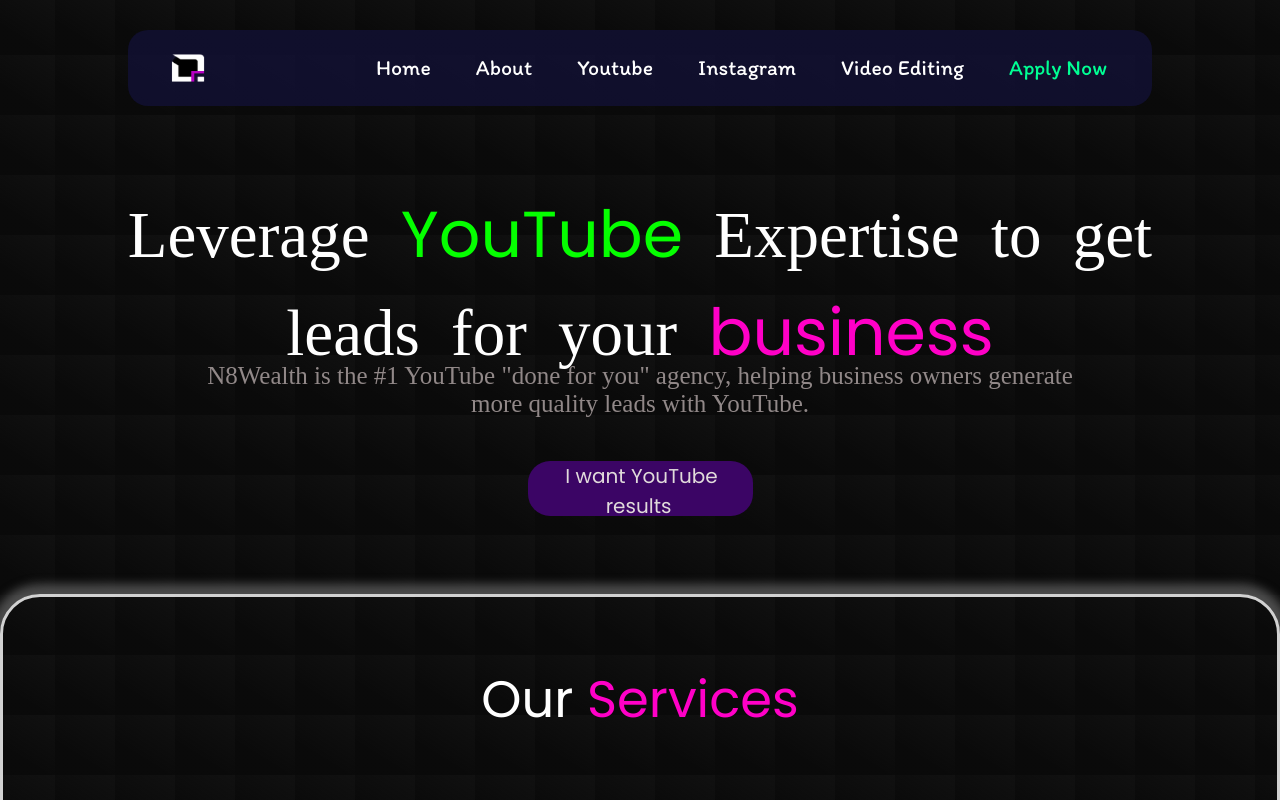
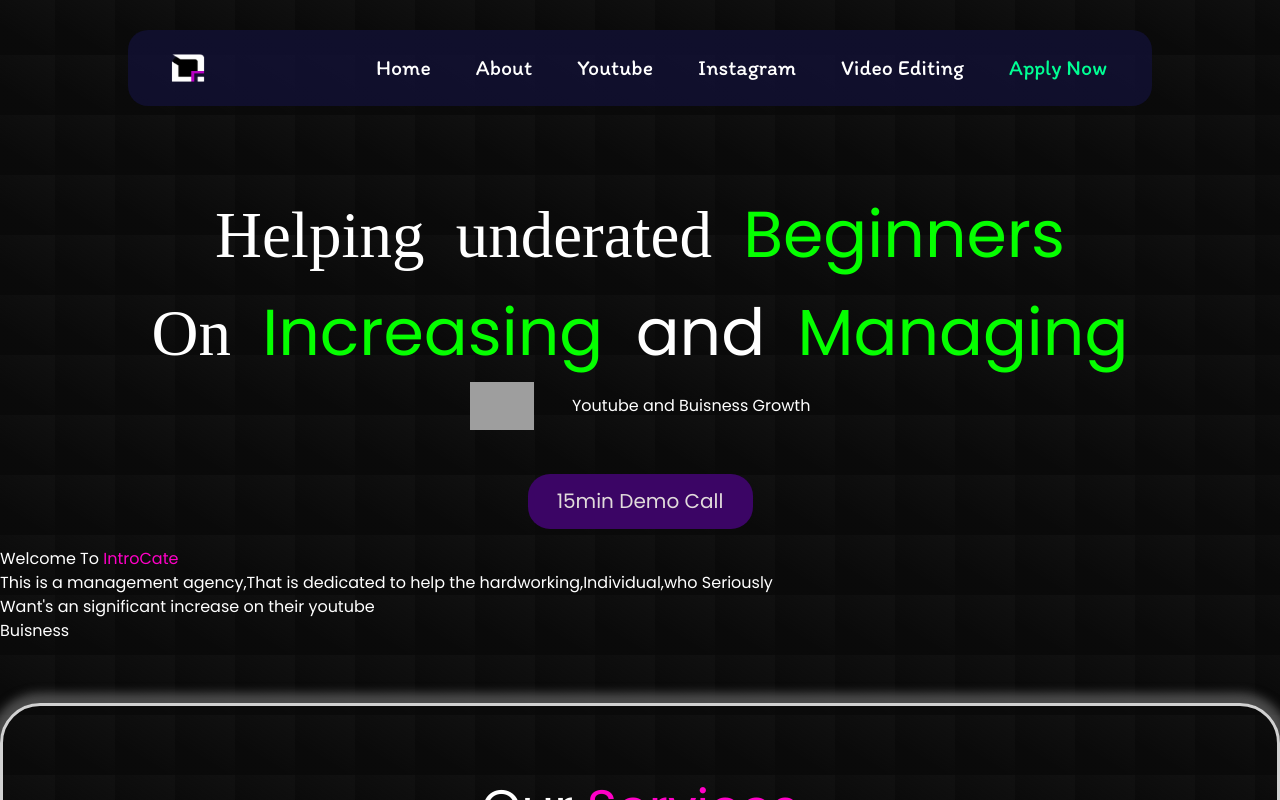
Before and after one commit to hackhaveli/Introocate, a React (Vite) app: page / in a window 1280 px wide. Shown: the top 800 px of the page. Built offline with nearby package versions, Linux system fonts and the light colour scheme; grey boxes are pictures that could not be loaded; a web font is replaced by a local one.

Commit message:
Update Home.jsx redesigned

```diff
--- a/src/pages/Home.jsx
+++ b/src/pages/Home.jsx
@@ -1,23 +1,34 @@
 import React from 'react';
 import '../styles/style2.css';
 import '../styles/style.css';
+
 
 function Home() {
     return (
         <div>
             <section className="hero">
                 <h1 id="main-text">
-                    Leverage <span style={{ color: '#05FF00' }}>YouTube</span> Expertise to get <br /> leads for your <span style={{ color: '#FF00C7' }}>business</span>
+                    Helping underated <span style={{ color: '#05FF00' }}>Beginners</span>  <br /> On <span style={{ color: '#FF00C7' }}> <span style={{ color: '#05FF00' }}>Increasing</span><span style={{color:'#fff'}}> and </span> <span style={{ color: '#05FF00' }}>Managing</span> </span>
                 </h1>
-                <p id="main-para">
-                    N8Wealth is the #1 YouTube "done for you" agency, helping business owners generate <br /> more quality leads with YouTube.
-                </p>
+                {/* <div id="main-para">
+                <img src="https://img.icons8.com/?size=100&id=115362&format=png&color=000000" alt="YouTube Management" width='80' />
+                        <p> YouTube Management</p>
+                </div> */}
+                <div class="service-div">
+                    <img src="https://img.icons8.com/?size=100&id=115362&format=png&color=000000"/>
+                    <p class="paras">Youtube and Buisness Growth</p>
+                </div>
                 <div id="button-div">
                     <button id="main-button">
-                        <a href="/">I want YouTube<br />results</a>
+                        <a href="/">15min Demo Call</a>
                     </button>
                 </div>
             </section>
+
+            <div className="para-div">
+                <h2 className='Welcomm'>Welcome To <span style={{color: 'rgb(255, 0, 199)'}}>IntroCate</span></h2>
+                <p className="Welcomm-para">This is a management agency,That is dedicated to help the hardworking,Individual,who Seriously<br/> Want's an significant increase on their youtube <br/>Buisness </p>
+            </div>
 
             <div id="my-service" style={{ marginTop: '60px' }}>
                 <div style={{ display: 'flex', alignItems: 'center', justifyContent: 'center' }}>
@@ -91,6 +102,8 @@
                     </video>
                 </div>
             </section>
+            {/* <Work/> */}
+
 
             <section className="thum">
                 <h3 id="thum-text">Thum<span style={{ color: '#fff' }}>b</span><span style={{ color: '#FF00C7' }}>nail</span></h3>
@@ -101,9 +114,13 @@
                 </div>
             </section>
 
+
+
+
             <h2 className="card__title" style={{ fontSize: '39px', margin: '30px' }}>
                Our <span style={{ color: '#FF00C7' }}>Services</span>
             </h2>
+
 
 
 
```
